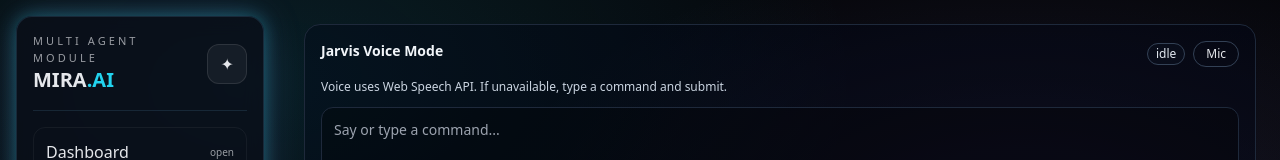
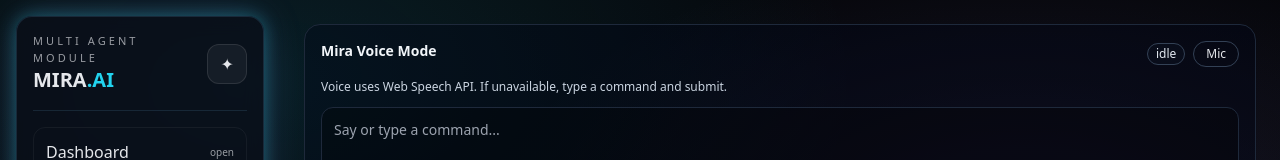
Before and after one commit to tamimpro092-wq/Backend, a Next.js app in the folder frontend/: page /jarvis in a window 1280 px wide. Shown: the top 160 px of the page. Built offline with nearby package versions, Linux system fonts and the light colour scheme; no server answers.

Commit message:
Update page.tsx

```diff
--- a/frontend/app/jarvis/page.tsx
+++ b/frontend/app/jarvis/page.tsx
@@ -90,7 +90,7 @@ export default function JarvisPage() {
   return (
     <div className="space-y-4">
       <Card
-        title="Jarvis Voice Mode"
+        title="Mira Voice Mode"
         right={
           <div className="flex gap-2 items-center">
             <Badge variant={listening ? "ok" : "neutral"}>{listening ? "listening" : "idle"}</Badge>
@@ -103,9 +103,7 @@ export default function JarvisPage() {
           </div>
         }
       >
-        <p className="text-xs text-slate-300">
-          Voice uses Web Speech API. If unavailable, type a command and submit.
-        </p>
+        <p className="text-xs text-slate-300">Voice uses Web Speech API. If unavailable, type a command and submit.</p>
         <div className="mt-3 flex flex-col gap-2">
           <textarea
             value={text}
```
